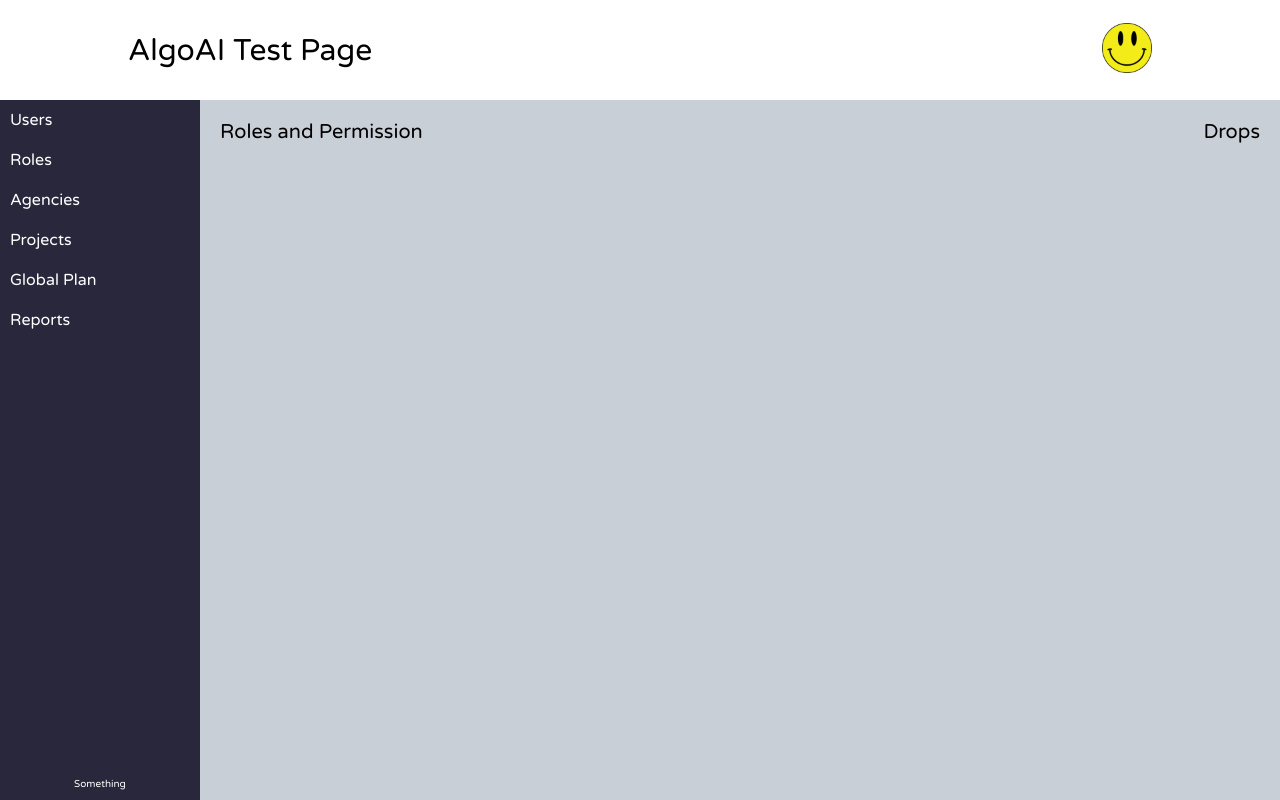
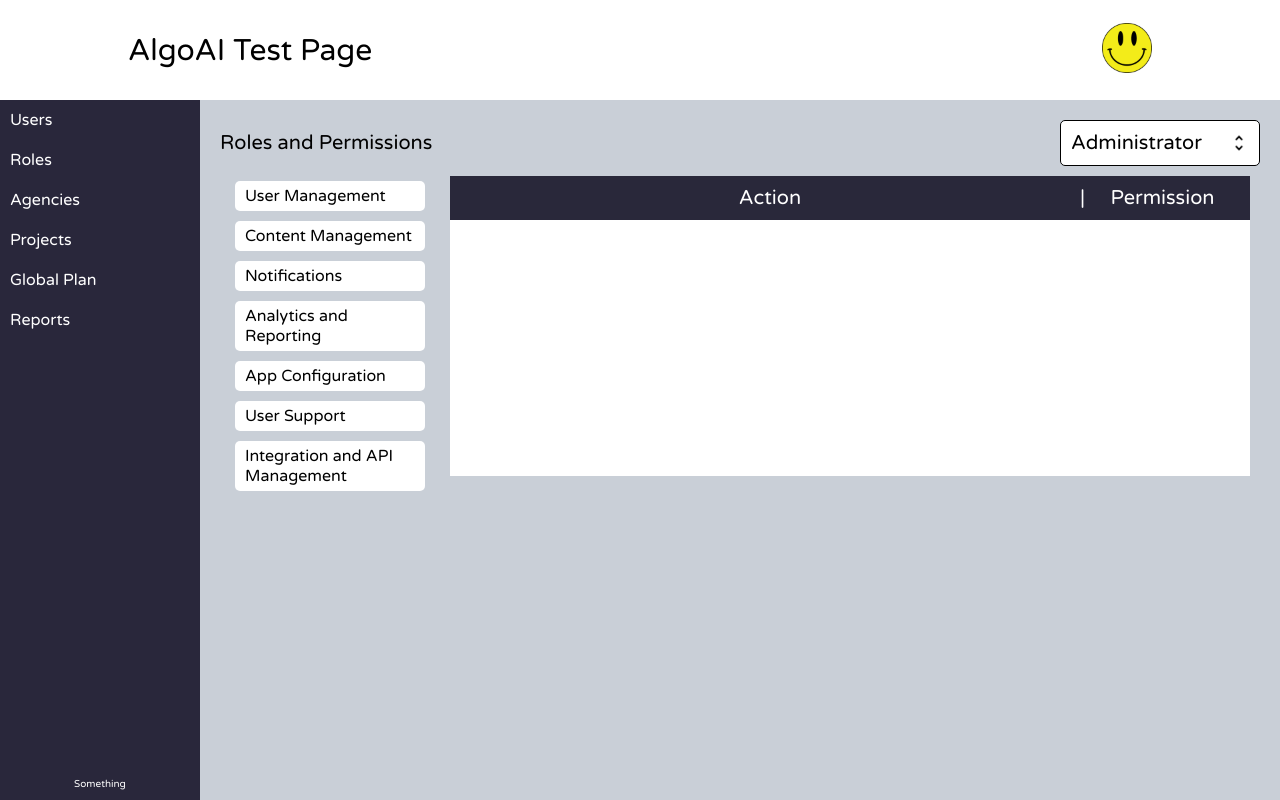
Before and after one commit to db-studio-dev/AlgoAiTest, a React (Create React App) app: page / in a window 1280 px wide. Built offline with nearby package versions, Linux system fonts and the light colour scheme.

Commit message:
building permissions page

```diff
--- a/src/comps/Dashboard/Dashboard.js
+++ b/src/comps/Dashboard/Dashboard.js
@@ -1,4 +1,5 @@
 // Dashboard.js
+import { useState } from 'react';
 import Roles from "./comps/Roles/Roles"
 import "./Dashboard.css";
 
--- a/src/comps/Dashboard/comps/Roles/Roles.css
+++ b/src/comps/Dashboard/comps/Roles/Roles.css
@@ -0,0 +1,34 @@
+.roles-holder{
+    width: 200px;
+    border: solid 1px black;
+    border-radius: 5px;
+    background-color: white;
+}
+.roles-list{
+    width: 200px;
+    border: solid 1px black;
+    border-radius: 5px;
+    background-color: white;
+}
+.permissions-groups{
+    width: 20%;
+}
+.permissions-group{
+    padding: 5px 10px;
+    background-color: white;
+    border-radius: 5px;
+}
+.permissions-group:hover{
+    padding: 5px 10px;
+    background-color: rgb(255, 146, 73);
+    color: #fff;
+    border-radius: 5px;
+}
+.permissions{
+    height: 300px;
+    width: 80%;
+    background-color: white;
+}
+.permissions-title{
+    background-color: #29283a;
+}
--- a/src/comps/Dashboard/comps/Roles/Roles.js
+++ b/src/comps/Dashboard/comps/Roles/Roles.js
@@ -1,35 +1,145 @@
 // Roles.js
+import { useState } from 'react';
+import dropIcon from "assets/images/general/dropIcon.png";
 import "./Roles.css";
 
 const Roles = ()=>{
+    const [currentRole, setCurrentRole] = useState("Administrator");
     const Header = ()=>{
         const Title = ()=>{
             return(
                 <div className="font-20">
-                    Roles and Permission
+                    Roles and Permissions
                 </div>
             )
         }
-        const Drops = ()=>{
+        const Roles = ()=>{
+            const [showList, setShowList] = useState(false);
+            const roles = [
+                "Super Admin",
+                "Administrator",
+                "Content Editor",
+                "Translator",
+                "Support"
+            ]
+            const Holder = ()=>{
+                const handleClick = ()=>{
+                    setShowList(true);
+                }
+                return(
+                    <div className='roles-holder font-20 padding-10 flex-row align-center space-between link' onClick={handleClick}>
+                        <div>
+                            {currentRole}
+                        </div>
+                        <img src={dropIcon} height="20"/>
+                    </div>
+                )
+            }
+            const List = ()=>{
+                const Item = ({label})=>{
+                    const handleClick = ()=>{
+                        setCurrentRole(label)
+                    }
+                    return(
+                        <div className='font-20 link' onClick={handleClick}>
+                            {label}
+                        </div>
+                    )
+                }
+                return(
+                    <div className='absolute flex-col padding-10 roles-list z-10' style={{
+                        top: "0px",
+                        left: "0px"
+                    }}>
+                        {roles.map((role, index)=><Item label={role} key={index}/>)}
+                    </div>
+                )
+            }
             return(
-                <div className="font-20">
-                    Drops
+                <div className="relative">
+                    <Holder/>
+                    {showList?<List/>:""}
                 </div>
             )
         }
         return(
-            <div className="flex-row space-between full-width">
+            <div className="flex-row space-between align-center full-width">
                 <Title/>
-                <Drops/>
+                <Roles/>
+            </div>
+        )
+    }
+    const Content = ()=>{
+        const PermissionsGroups = ()=>{
+            const groups = {
+                Administrator: [
+                    "User Management",
+                    "Content Management",
+                    "Notifications",
+                    "Analytics and Reporting",
+                    "App Configuration",
+                    "User Support",
+                    "Integration and API Management"
+                ]
+            }
+            const Group = ({group})=>{
+                return(
+                    <div className='permissions-group margin-5 link'>
+                        {group}
+                    </div>
+                )
+            }
+            return(
+                <div className='flex-col permissions-groups'>
+                    {groups[currentRole]?groups[currentRole].map((group, index)=><Group group={group} key={index}/>):""}
+                </div>
+            )
+        }
+        const Permissions = ()=>{
+            const permissions = {
+                Administrator:{
+                    User_Management:[
+
+                    ]
+                }
+            }
+            const Title = ()=>{
+                return(
+                    <div className='relative flex-row permissions-title padding-10 full-width'>
+                        <div className='flex-col-center text-white font-20' style={{width:"80%"}}>
+                            Action
+                        </div>
+                        <div className='text-white font-20'>
+                            |
+                        </div>
+                        <div className='flex-col-center text-white font-20' style={{width:"20%"}}>
+                            Permission
+                        </div>
+                    </div>
+                )
+            }
+            return(
+                <div className='relative permissions flex-col'>
+                    <Title/>
+                </div>
+            )
+        }
+        return(
+            <div className='relative flex-row margin-10'>
+                <PermissionsGroups/>
+                <div className='margin-10'/>
+                <Permissions/>
             </div>
         )
     }
     return (
         <div className="relative flex-col full-width">
             <Header/>
+            <Content/>
         </div>
     )
 }
+
 export default Roles;
 
 // end
--- a/src/comps/Header/Header.js
+++ b/src/comps/Header/Header.js
@@ -1,5 +1,5 @@
 // Header.js
-import { useEffect, useRef, useState } from 'react';
+import { useState } from 'react';
 import smileImg from "assets/images/header/smile.png";
 import "./Header.css";
 
```
Also changed, not shown: src/assets/images/general/dropIcon.png (added).
